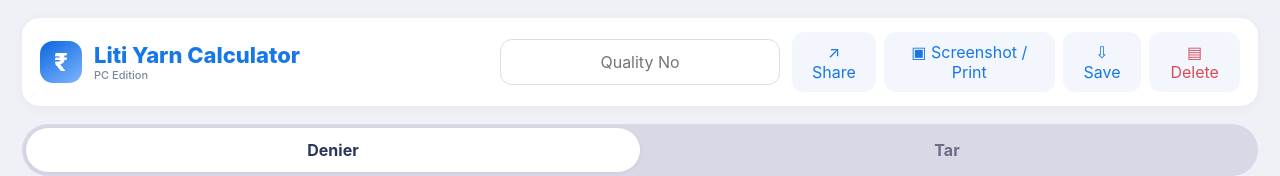
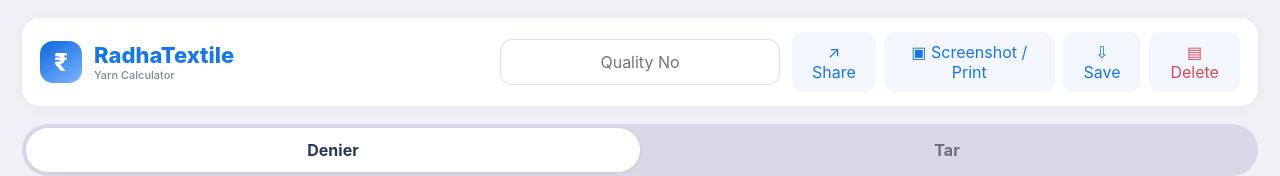
Before and after one commit to amitmundhra-ai/liti-yarn-calculator, a plain HTML site: page index.html in a window 1280 px wide. Shown: the top 176 px of the page. Drawn offline with Linux system fonts and the light colour scheme.

Commit message:
Update index.html

```diff
--- a/index.html
+++ b/index.html
@@ -5,10 +5,10 @@
 <meta name="theme-color" content="#1677e8">
 <meta name="apple-mobile-web-app-capable" content="yes">
 <meta name="apple-mobile-web-app-status-bar-style" content="default">
-<meta name="apple-mobile-web-app-title" content="Liti Yarn">
+<meta name="apple-mobile-web-app-title" content="RadhaTextile">
 <link rel="manifest" href="./manifest.webmanifest">
 <link rel="apple-touch-icon" href="./icons/icon-192.png">
-<title>Liti Yarn Calculator — PC Edition</title>
+<title>RadhaTextile — Yarn Calculator</title>
 <style>
 :root{--blue:#1677e8;--blue2:#e5edff;--green:#168b78;--greenbg:#e3f3ef;--ink:#26364e;--muted:#687386;--bg:#f0f1f7;--line:#d6dfef;--white:#fff}
 *{box-sizing:border-box}body{margin:0;background:var(--bg);font-family:Inter,"Segoe UI",Arial,sans-serif;color:#172033}
@@ -34,7 +34,7 @@ button,input,select{font:inherit}button{cursor:pointer;border:0}
 <body>
 <div class="app">
  <div class="topbar">
-  <div class="brand"><div class="brandmark">₹</div><div>Liti Yarn Calculator <small style="display:block;font-size:11px;color:#7d8798;font-weight:500">PC Edition</small></div></div>
+  <div class="brand"><div class="brandmark">₹</div><div>RadhaTextile <small style="display:block;font-size:11px;color:#7d8798;font-weight:500">Yarn Calculator</small></div></div>
   <input class="quality" id="quality" placeholder="Quality No">
   <div class="top-actions"><button onclick="shareCalc()">↗ Share</button><button onclick="window.print()">▣ Screenshot / Print</button><button onclick="saveCalc()">⇩ Save</button><button class="danger" onclick="clearCalc()">▤ Delete</button></div>
  </div>
```
